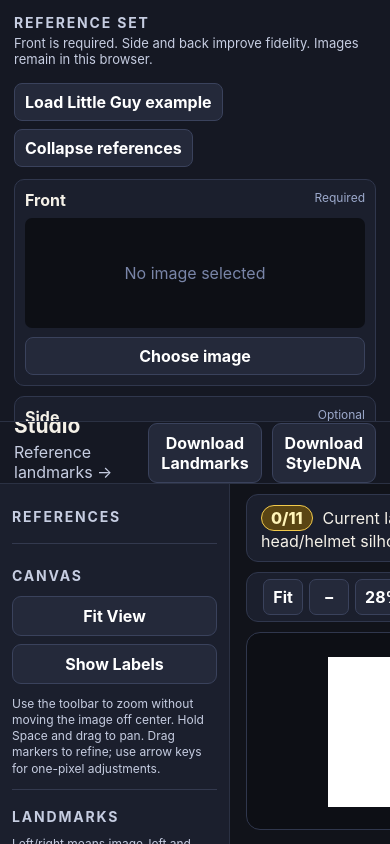
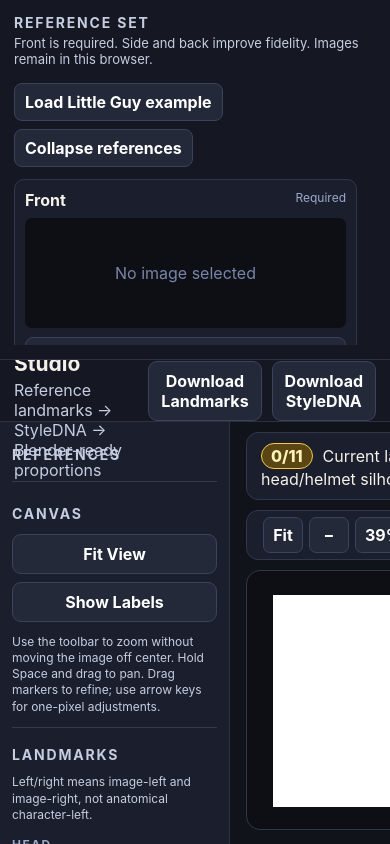
Before and after one commit to JCDevBot/low-poly-character-studio, a React (Vite) app in the folder apps/style-studio/: page / in a window 390 px wide. Built offline with nearby package versions, Linux system fonts and the light colour scheme.

Commit message:
Fix expanded reference layout and label legacy preview

```diff
--- a/apps/style-studio/src/reference-workspace.css
+++ b/apps/style-studio/src/reference-workspace.css
@@ -1,14 +1,28 @@
 .referenceWorkspace {
   height: 100vh;
+  height: 100dvh;
+  min-height: 0;
   display: flex;
   flex-direction: column;
   overflow: hidden;
 }
 
+.referenceWorkspace > .app {
+  min-height: 0;
+  position: relative;
+  z-index: 1;
+}
+
 .referenceManager {
   flex: 0 0 auto;
-  max-height: 42vh;
-  overflow: auto;
+  min-height: 0;
+  max-height: min(38vh, 320px);
+  max-height: min(38dvh, 320px);
+  display: flex;
+  flex-direction: column;
+  overflow: hidden;
+  position: relative;
+  z-index: 2;
   border-bottom: 1px solid #2b3143;
   background: #151823;
   padding: 14px;
@@ -29,11 +43,20 @@
 }
 
 .referenceManagerHeading {
+  flex: 0 0 auto;
   display: flex;
   align-items: center;
   justify-content: space-between;
   gap: 16px;
   margin-bottom: 12px;
+}
+
+.referenceManagerBody {
+  min-height: 0;
+  overflow: auto;
+  overscroll-behavior: contain;
+  scrollbar-gutter: stable;
+  padding-right: 4px;
 }
 
 .referenceManagerHeading h2 { margin: 0 0 4px; }
@@ -100,12 +123,48 @@
 .analysisSummary.low { border-left-color: #ff9f8f; }
 .analysisSummary strong { font-size: 13px; text-transform: capitalize; }
 
+.referenceWorkspace .topbar {
+  position: relative;
+  z-index: 4;
+}
+
+.referenceWorkspace .dnaPanel {
+  scrollbar-gutter: stable;
+}
+
+.referenceWorkspace .dnaPanel .tabs {
+  position: sticky;
+  top: -12px;
+  z-index: 5;
+  margin: -12px -12px 12px;
+  padding: 12px 12px 10px;
+  background: #1b1f2d;
+  border-bottom: 1px solid #2b3143;
+}
+
+.referenceWorkspace .buildPanel::before {
+  content: "Legacy pipeline preview — this generator does not yet use the uploaded references or StyleDNA. PR #19 will connect the current character data.";
+  display: block;
+  margin-bottom: 12px;
+  padding: 10px 11px;
+  border: 1px solid #8a6b20;
+  border-radius: 8px;
+  background: #2d2615;
+  color: #ffe49a;
+  font-size: 12px;
+  line-height: 1.4;
+  font-weight: 700;
+}
+
 /* Bundled references remain available through the explicit example preset above. */
 .referenceWorkspace .sidebar > .reference { display: none; }
 
 @media (max-width: 900px) {
   .referenceSlots { grid-template-columns: 1fr; }
-  .referenceManager { max-height: 50vh; }
+  .referenceManager {
+    max-height: min(44vh, 360px);
+    max-height: min(44dvh, 360px);
+  }
   .referenceManagerHeading { align-items: flex-start; flex-direction: column; }
   .referenceManagerHeadingActions { width: 100%; justify-content: flex-start; }
   .referenceAnalysis { grid-template-columns: 1fr; }
```
